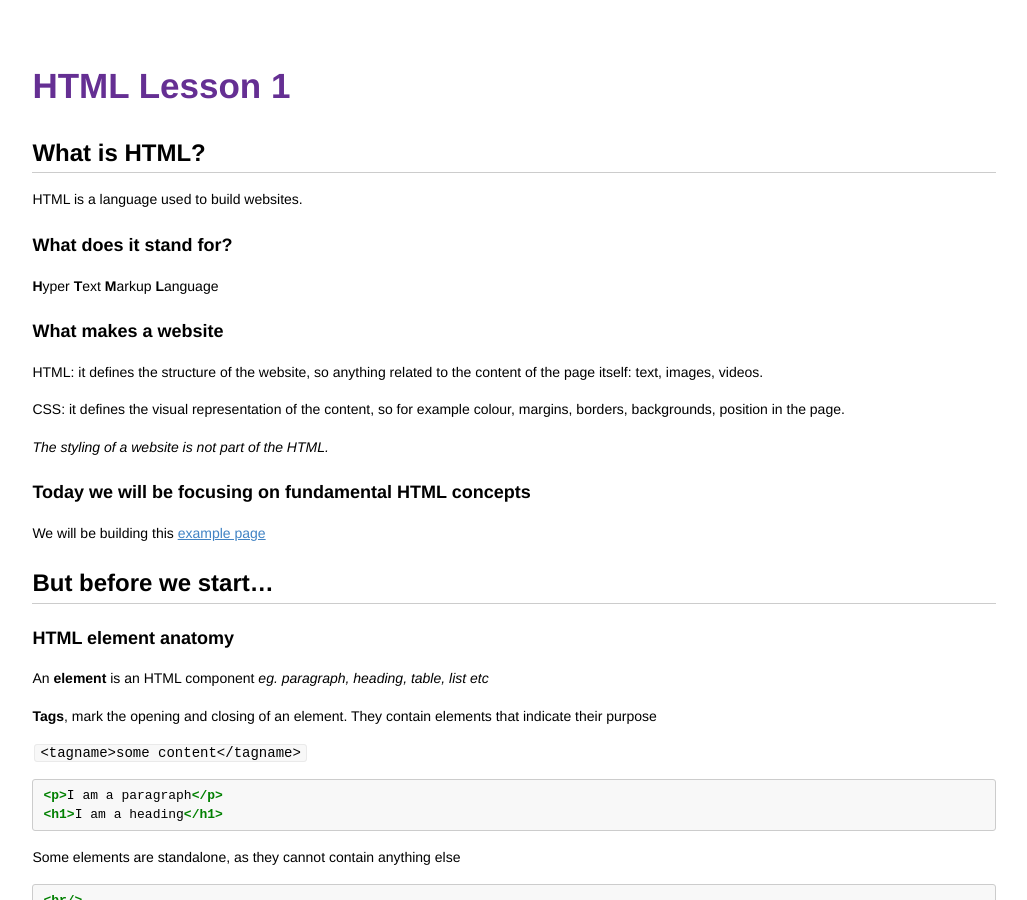
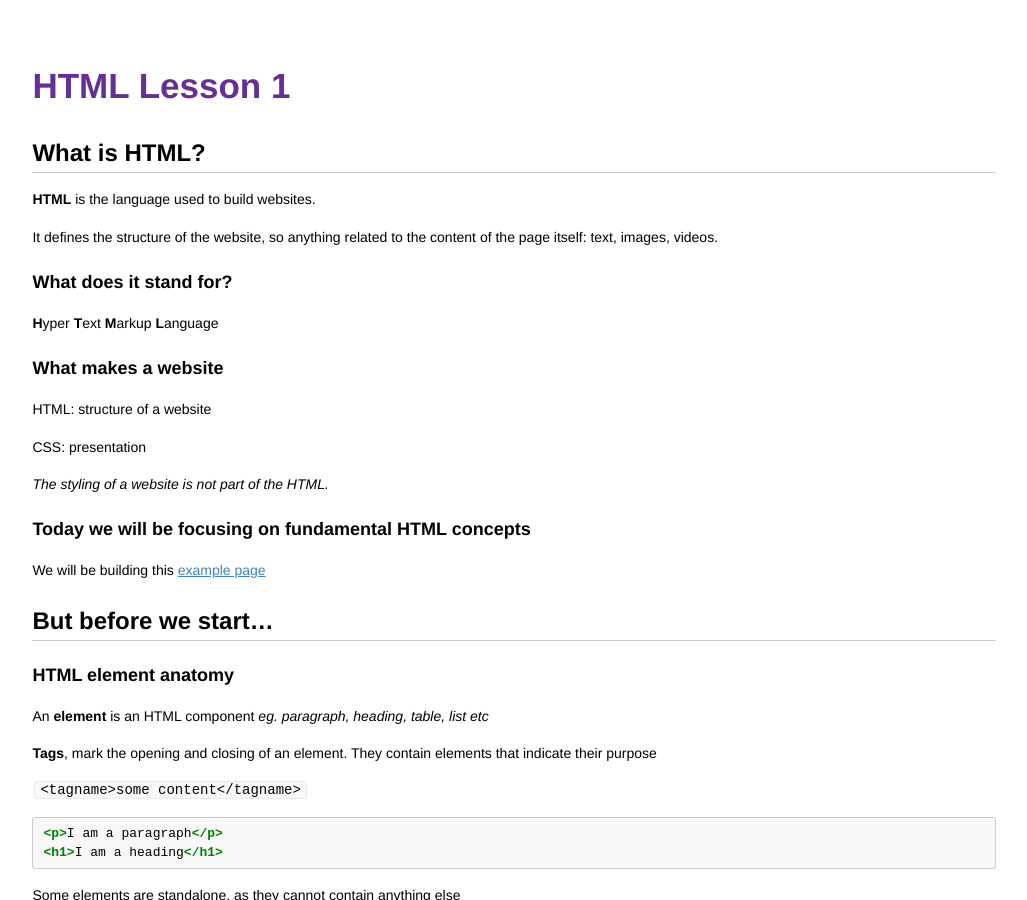
Before and after one commit to codebar/tutorials, a Jekyll site: the page built from html/lesson1/tutorial.md, in a window 1280 px wide and 900 px high. Shown: the whole window, without its empty margins (126-1153 px from the left). Built offline with Jekyll 4.4.1, drawn with Linux system fonts in a browser that asks for light colours; Markdown is read by kramdown in place of the engine named in the settings.

Commit message:
move Claudio's clarification into specific tutorials

```diff
--- a/html/lesson1/tutorial.md
+++ b/html/lesson1/tutorial.md
@@ -5,7 +5,9 @@ title: HTML Lesson 1
 
 ## What is HTML?
 
-HTML is a language used to build websites.
+**HTML** is the language used to build websites.
+
+It defines the structure of the website, so anything related to the content of the page itself: text, images, videos.
 
 
 ### What does it stand for?
@@ -15,9 +17,10 @@ HTML is a language used to build websites.
 
 ### What makes a website
 
-HTML: it defines the structure of the website, so anything related to the content of the page itself: text, images, videos.
+HTML: structure of a website
 
-CSS: it defines the visual representation of the content, so for example colour, margins, borders, backgrounds, position in the page.
+CSS: presentation
+
 
 _The styling of a website is not part of the HTML._
 
```
Also changed, not shown: html/lesson2/tutorial.md (+3 -1 lines).
